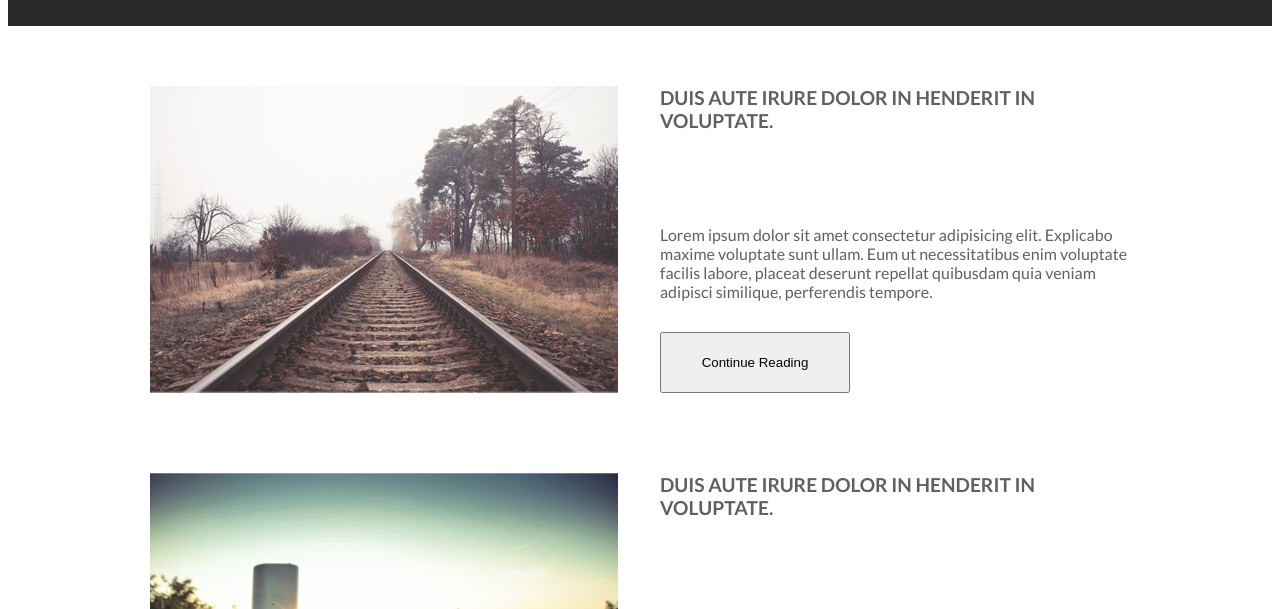
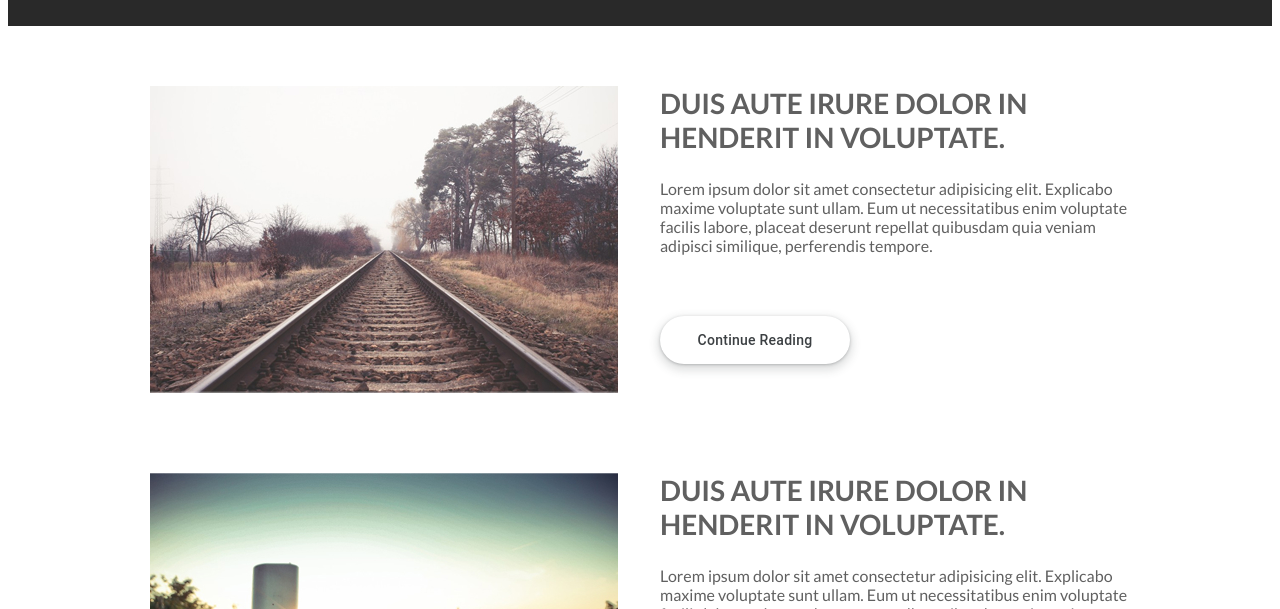
Before and after one commit to ShaharGdn/Blogin-Ex_ShaharG, a plain HTML site: page index.html in a window 1280 px wide. Shown: the part 112-721 px from the top of the page. Drawn offline with Linux system fonts and the light colour scheme.

Commit message:
Fix titles and button styling

```diff
--- a/index.html
+++ b/index.html
@@ -29,19 +29,19 @@
             <img class="card-image" src="images/Layer2.jpeg" alt="">
             <h2 class="card-title">Duis aute irure dolor in henderit in voluptate.</h2>
             <p class="card-text">Lorem ipsum dolor sit amet consectetur adipisicing elit. Explicabo maxime voluptate sunt ullam. Eum ut necessitatibus enim voluptate facilis labore, placeat deserunt repellat quibusdam quia veniam adipisci similique, perferendis tempore.</p>
-            <button class="card-btn">Continue Reading</button>
+            <button class="card-btn btn">Continue Reading</button>
         </div>
         <div class="card">
             <img class="card-image" src="images/Layer3.jpeg" alt="">
             <h2 class="card-title">Duis aute irure dolor in henderit in voluptate.</h2>
             <p class="card-text">Lorem ipsum dolor sit amet consectetur adipisicing elit. Explicabo maxime voluptate sunt ullam. Eum ut necessitatibus enim voluptate facilis labore, placeat deserunt repellat quibusdam quia veniam adipisci similique, perferendis tempore.</p>
-            <button class="card-btn">Continue Reading</button>
+            <button class="card-btn btn">Continue Reading</button>
         </div>
         <div class="card">
             <img class="card-image" src="images/Layer4.jpeg" alt="">
             <h2 class="card-title">Duis aute irure dolor in henderit in voluptate.</h2>
             <p class="card-text">Lorem ipsum dolor sit amet consectetur adipisicing elit. Explicabo maxime voluptate sunt ullam. Eum ut necessitatibus enim voluptate facilis labore, placeat deserunt repellat quibusdam quia veniam adipisci similique, perferendis tempore.</p>
-            <button class="card-btn">Continue Reading</button>
+            <button class="card-btn btn">Continue Reading</button>
         </div>
     </div>
 
--- a/styles/basics/base.css
+++ b/styles/basics/base.css
@@ -29,3 +29,73 @@ hr {
 button:hover:not(.paging > *, .exit-sidebar-btn) {
     color: var(--secondary-1);
 }
+
+/* CSS */
+.btn {
+  align-items: center;
+  appearance: none;
+  background-color: #fff;
+  border-radius: 24px;
+  border-style: none;
+  box-shadow: rgba(0, 0, 0, .2) 0 3px 5px -1px,rgba(0, 0, 0, .14) 0 6px 10px 0,rgba(0, 0, 0, .12) 0 1px 18px 0;
+  box-sizing: border-box;
+  color: #3c4043;
+  cursor: pointer;
+  display: inline-flex;
+  fill: currentcolor;
+  font-family: "Google Sans",Roboto,Arial,sans-serif;
+  font-size: 14px;
+  font-weight: 500;
+  height: 48px;
+  justify-content: center;
+  letter-spacing: .25px;
+  line-height: normal;
+  max-width: 100%;
+  overflow: visible;
+  padding: 2px 24px;
+  position: relative;
+  text-align: center;
+  text-transform: none;
+  transition: box-shadow 280ms cubic-bezier(.4, 0, .2, 1),opacity 15ms linear 30ms,transform 270ms cubic-bezier(0, 0, .2, 1) 0ms;
+  user-select: none;
+  -webkit-user-select: none;
+  touch-action: manipulation;
+  width: auto;
+  will-change: transform,opacity;
+  z-index: 0;
+}
+
+.btn:hover {
+  background: #F6F9FE;
+  color: #174ea6;
+}
+
+.btn:active {
+  box-shadow: 0 4px 4px 0 rgb(60 64 67 / 30%), 0 8px 12px 6px rgb(60 64 67 / 15%);
+  outline: none;
+}
+
+.btn:focus {
+  outline: none;
+  border: 2px solid #4285f4;
+}
+
+.btn:not(:disabled) {
+  box-shadow: rgba(60, 64, 67, .3) 0 1px 3px 0, rgba(60, 64, 67, .15) 0 4px 8px 3px;
+}
+
+.btn:not(:disabled):hover {
+  box-shadow: rgba(60, 64, 67, .3) 0 2px 3px 0, rgba(60, 64, 67, .15) 0 6px 10px 4px;
+}
+
+.btn:not(:disabled):focus {
+  box-shadow: rgba(60, 64, 67, .3) 0 1px 3px 0, rgba(60, 64, 67, .15) 0 4px 8px 3px;
+}
+
+.btn:not(:disabled):active {
+  box-shadow: rgba(60, 64, 67, .3) 0 4px 4px 0, rgba(60, 64, 67, .15) 0 8px 12px 6px;
+}
+
+.btn:disabled {
+  box-shadow: rgba(60, 64, 67, .3) 0 1px 3px 0, rgba(60, 64, 67, .15) 0 4px 8px 3px;
+}
--- a/styles/setup/mq.css
+++ b/styles/setup/mq.css
@@ -194,7 +194,7 @@
 
     .card {
         grid-template-columns: minmax(490px, 1fr) minmax(490px, 1fr);
-        grid-template-rows: 2fr 2fr 1fr;
+        grid-template-rows: 1fr 2fr 1fr;
     }
 
     .card .card-image {
@@ -207,6 +207,7 @@
     .card .card-title {
         grid-column: 2;
         grid-row: 1;
+        font-size: 1.75em;
     }
 
     .card .card-text {
```
